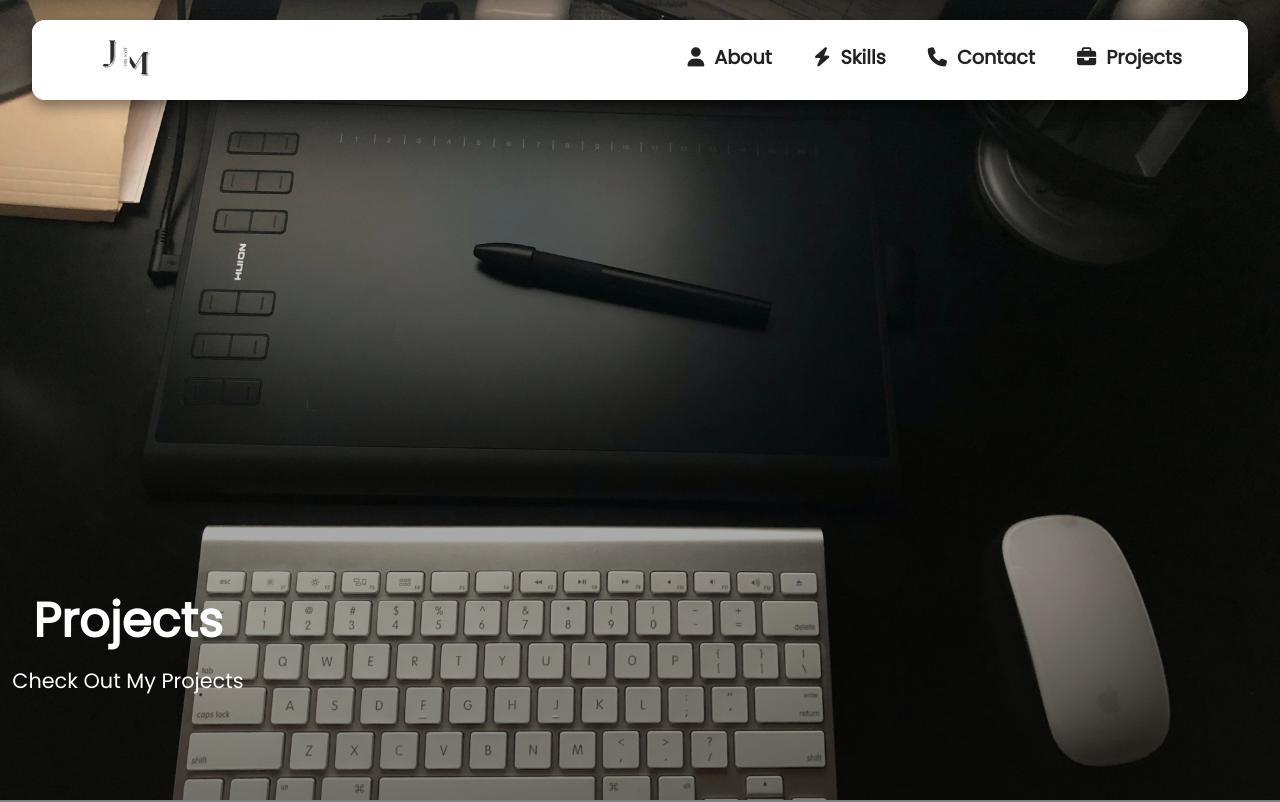
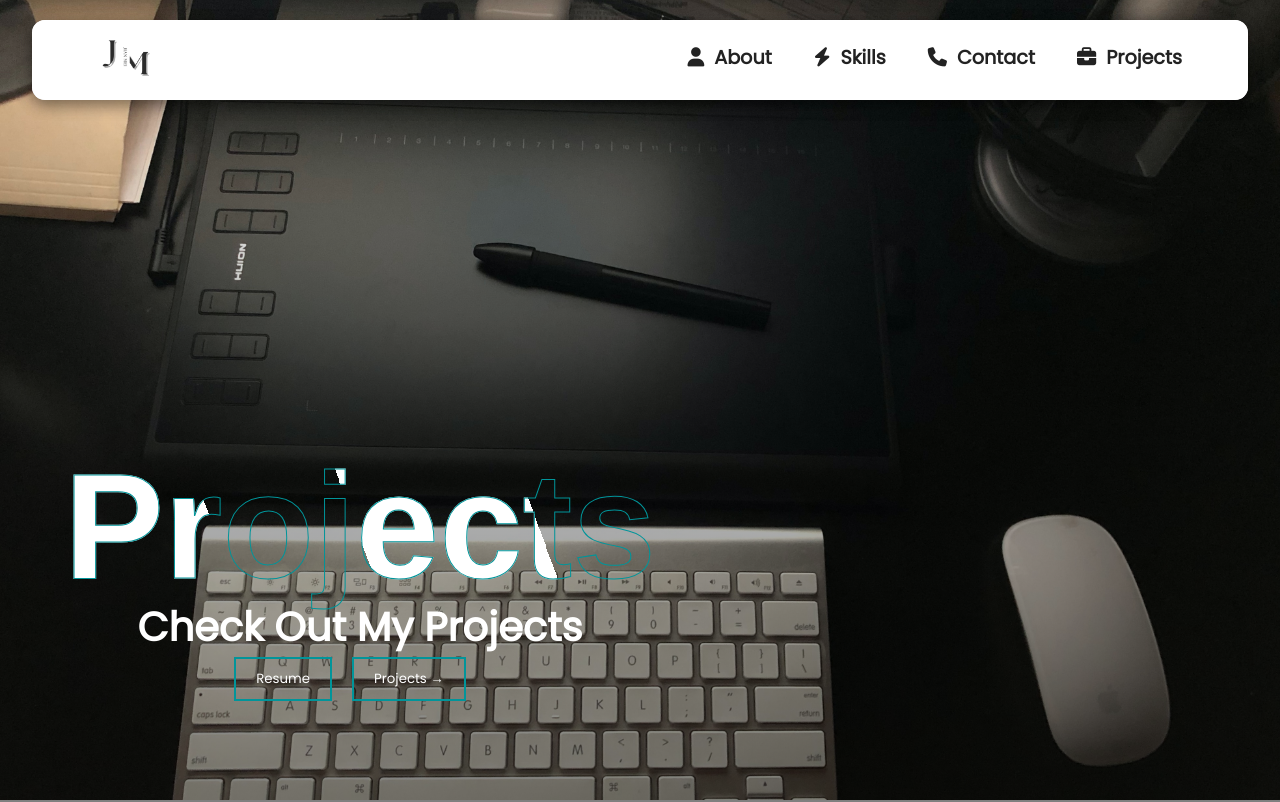
Before and after one commit to Nike159/JiansPortfolio, a React (Create React App) app: page /projects in a window 1280 px wide. Shown: the top 802 px of the page. Built offline with nearby package versions, Linux system fonts and the light colour scheme.

Commit message:
Css updates
working on new Css designs

```diff
--- a/src/Components/CardsStyles.css
+++ b/src/Components/CardsStyles.css
@@ -79,7 +79,7 @@
   justify-content: space-around;
 }
 
-button {
+.url {
   width: 10rem;
   cursor: pointer;
   font-size: 1rem;
@@ -97,11 +97,11 @@ button {
   transition: background-size .4s, background-position 0s .4s;
 }
 
-button:hover {
+.url:hover {
   --_p: 100%;
   transition: background-position .4s, background-size 0s;
 }
-button:active {
+.url:active {
   box-shadow: 0 0 9e9q inset #0009;
   background-color: var(--c);
   color: #fff;
--- a/src/Components/Hero.js
+++ b/src/Components/Hero.js
@@ -1,4 +1,7 @@
 import "./HeroStyles.css";
+import {Link} from "react-router-dom";
+
+
 
 
 
@@ -10,6 +13,14 @@ function Hero (props){
             <div className="hero-text">
                 <h1>{props.title}</h1>
                 <p>{props.text}</p>
+                <div className="welcome">
+                    <Link className="welcomebtn" to="/">
+                        <button>Resume</button>
+                    </Link>
+                    <Link className="welcomebtn" to="/Projects">
+                        <button>Projects &#x2192;</button>
+                    </Link>
+                </div>
             </div>
         </div>
         </>
--- a/src/Components/HeroStyles.css
+++ b/src/Components/HeroStyles.css
@@ -2,7 +2,7 @@
     display: flex;
     justify-content: center;
     align-items: center;
-    width: 100vw;
+    width: 100%;
     height: 100vh;
     position: relative;
   }
@@ -22,29 +22,47 @@
     object-fit: cover;
   }
 .hero-text{
+    color: #fff;
     position:absolute;
-    top: 80%;
-    left: 10%;
-    transform: translate(-50%,-50%);
+    top: 55%;
+    left: 5%;
+
 }
 .hero-text h1{
-    font-size: 3rem;
-    font-weight: 800;
-    background: #fff;
+    font-family: sans-serif;
+    margin-bottom: -1rem;
+    font-size: 150px;
+    color: transparent;
+    -webkit-text-stroke: 1px #01959a;
+    background: url(./assets/back.png);
     -webkit-background-clip: text;
-    -webkit-text-fill-color: transparent;
+    background-position: 0 0;
+    animation: back 20s linear infinite;
+}
+
+@keyframes back{
+    100%{
+        background-position: 2000px 0;
+    }
 }
 .hero-text p{
-    font-size: 1.3rem;
-    padding: 0.5rem 0.2rem 0;
+    font-size: 40px;
+    font-weight: 600;
+}
+.welcomebtn button{
     color: #fff;
+    background-color: transparent;
+    text-decoration: none;
+    padding: 10px 20px;
+    margin-right: 20px;
+    border: 2px solid  #01959a;
 }
 @media screen and (max-width: 800px){
     .hero-text{
-        left: 50%;
+
     }
     .hero-text h1{
-        padding: 10px 20px;
+        font-size: 100px;
     }
     .hero-text p{
         font-size: 1.1rem;
--- a/src/Routes.js/About.js
+++ b/src/Routes.js/About.js
@@ -2,6 +2,7 @@ import Navbar from "../Components/Navbar"
 import Hero from "../Components/Hero";
 import Cards from "../Components/Me.js";
 import Footer from "../Components/Footer";
+import IntroImg from "../Components/assets/IntroImg.png";
 
 
 function About (){
@@ -10,7 +11,7 @@ function About (){
         <Navbar />
         <Hero
         cName="hero"
-        heroImg="https://images.unsplash.com/photo-1470071459604-3b5ec3a7fe05?ixlib=rb-4.0.3&ixid=MnwxMjA3fDB8MHxwaG90by1wYWdlfHx8fGVufDB8fHx8&auto=format&fit=crop&w=1274&q=80"
+        heroImg={ IntroImg }
         title="Jian Mei"
         text="Welcome To my Page!"
         />
```
Also changed, not shown: src/Components/assets/IntroImg.png (added), src/Components/assets/back.png (added).
